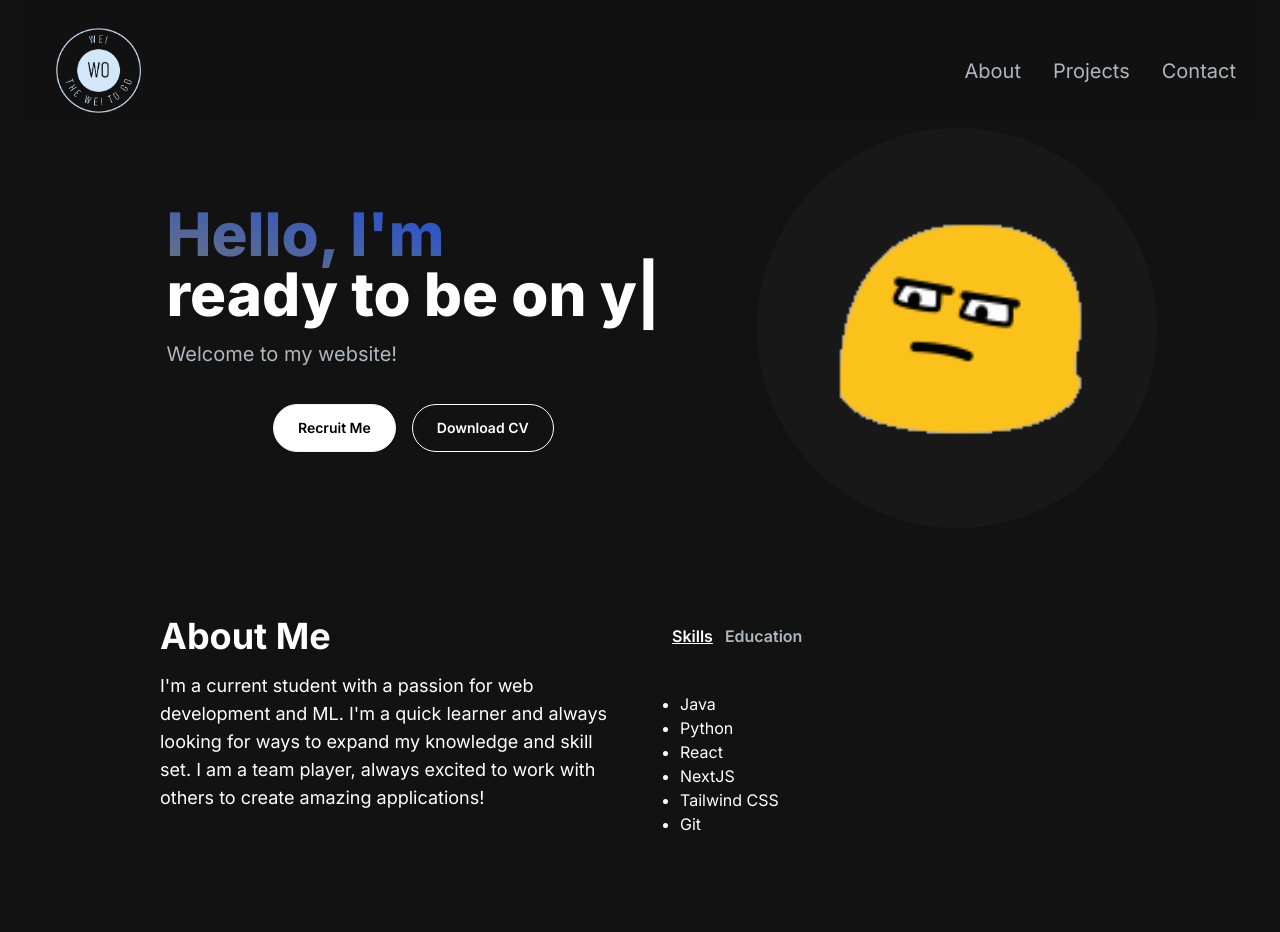
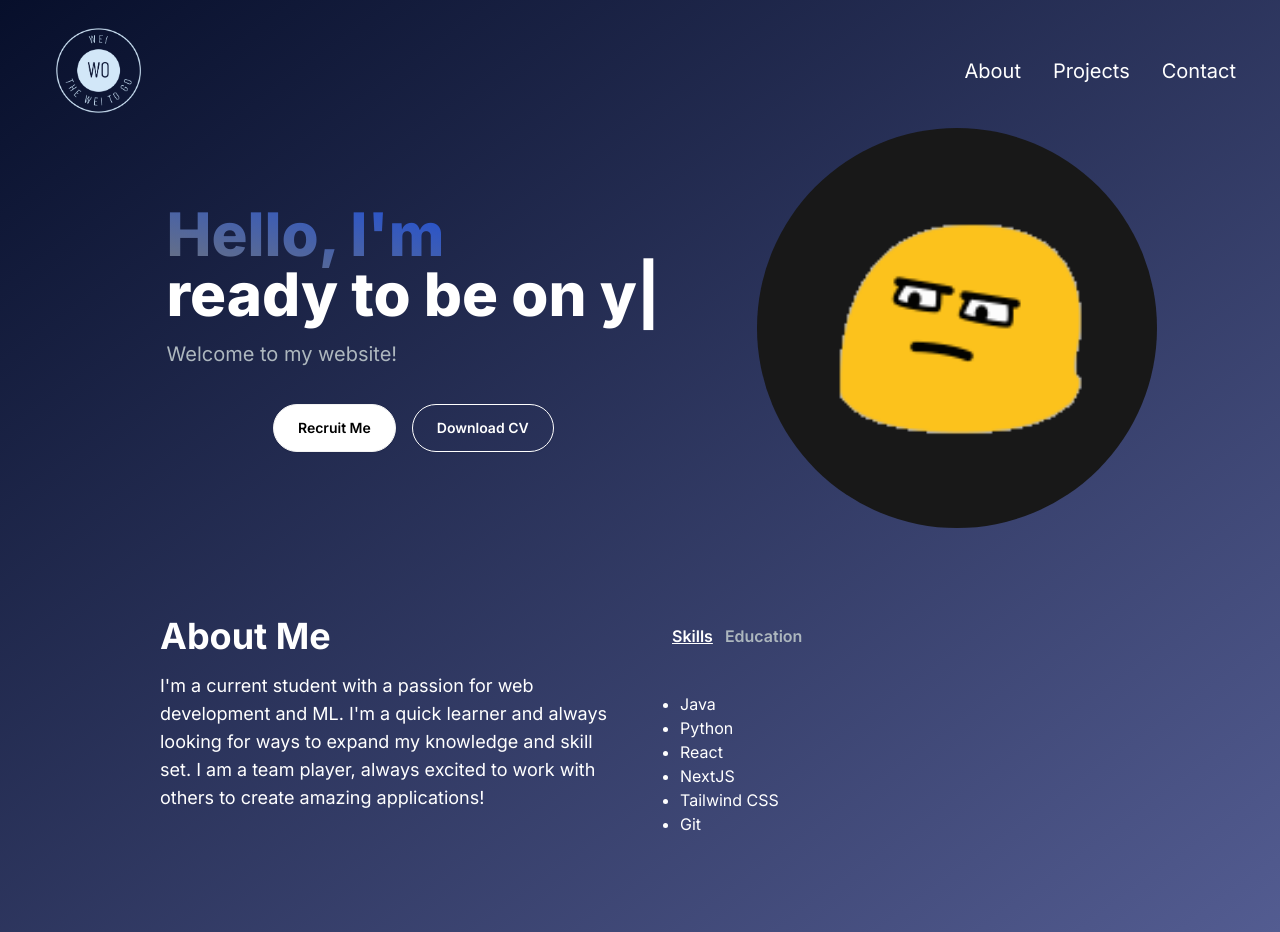
Before and after one commit to weio9134/personal-web, a Next.js app: page / in a window 1280 px wide. Built offline with nearby package versions, Linux system fonts and the light colour scheme.

Commit message:
Added color gradient to background - Added activities tab to be implemented when I have stuff

```diff
--- a/src/app/components/About.jsx
+++ b/src/app/components/About.jsx
@@ -1,6 +1,5 @@
 "use client";
 import React, { useTransition, useState } from "react";
-import Image from "next/image";
 import Tab from "./Tab";
 
 const SECTIONS = [
@@ -23,20 +22,18 @@ const SECTIONS = [
     id: "education",
     content: (
       <ul className="list-disc pl-2">
-        <li> Cornell University, 2026</li>
+        <li> Cornell University, Bachelor's of Science, 2026</li>
       </ul>
     ),
   },
-  // {
-  //   title: "Certifications",
-  //   id: "certifications",
-  //   content: (
-  //     <ul className="list-disc pl-2">
-  //       <li>AWS Cloud Practitioner</li>
-  //       <li>Google Professional Cloud Developer</li>
-  //     </ul>
-  //   ),
-  // },
+  {
+    title: "Activities",
+    id: "activities",
+    content: (
+      <ul className="list-disc pl-2">
+      </ul>
+    ),
+  },
 ];
 
 const AboutSection = () => {
@@ -73,6 +70,11 @@ const AboutSection = () => {
               active={tab === "education"}
               children={"Education"}
             />
+            {/* <Tab
+              selectTab={() => handleTabChange("activities")}
+              active={tab === "activities"}
+              children={"Activities"}
+            /> */}
           </div>
           <div className="mt-8">
             {SECTIONS.find((t) => t.id === tab).content}
--- a/src/app/components/Hero.jsx
+++ b/src/app/components/Hero.jsx
@@ -55,7 +55,7 @@ const Hero = () => {
           <div className="rounded-full bg-[#181818] relative w-[250px] h-[250px] lg:w-[400px] lg:h-[400px]">
             <Image
               className='absolute transform -translate-x-1/2 -translate-y-1/2 top-1/2 left-1/2'
-              src='/blorrb.gif'
+              src='/blorrb.png'
               alt='blorrb_temp_pfp'
               width={300}
               height={300}
--- a/src/app/components/Menu.jsx
+++ b/src/app/components/Menu.jsx
@@ -6,17 +6,17 @@ const Menu = () => {
     // <ul className='flex flex-col py-4 items-center'>
     <>
       <li>
-        <Link href={"#about"} className='block py-2 pl-3 pr-4 text-[#ADB7BE] sm:text-xl rounded md:p-0 hover:text-white'>
+        <Link href={"#about"} className='block py-2 pl-3 pr-4 text-white sm:text-xl rounded md:p-0 hover:text-white'>
           About
         </Link>
       </li>
       <li>
-        <Link href={"#projects"} className='block py-2 pl-3 pr-4 text-[#ADB7BE] sm:text-xl rounded md:p-0 hover:text-white'>
+        <Link href={"#projects"} className='block py-2 pl-3 pr-4 text-white sm:text-xl rounded md:p-0 hover:text-white'>
           Projects
         </Link>
       </li>
       <li>
-        <Link href={"#contact"} className='block py-2 pl-3 pr-4 text-[#ADB7BE] sm:text-xl rounded md:p-0 hover:text-white'>
+        <Link href={"#contact"} className='block py-2 pl-3 pr-4 text-white sm:text-xl rounded md:p-0 hover:text-white'>
           Contact
         </Link>
       </li>
--- a/src/app/components/Navbar.jsx
+++ b/src/app/components/Navbar.jsx
@@ -45,7 +45,7 @@ const Navbar = () => {
 
 
   return (
-    <nav ref={navbarRef} className='fixed top-0 py-5 pb-0 left-5 right-5 z-10 bg-[#121212] bg-opacity-95 active'>
+    <nav ref={navbarRef} className='fixed top-0 py-5 pb-0 left-5 right-5 z-10 bg-opacity-95 active'>
       <div className='flex flex-wrap items-center justify-between mx-auto px-4 py-2'>
         <Link href="/" className='text-xl md:text-3xl text-white font-semibold pl-5'>
           <Image
--- a/src/app/page.js
+++ b/src/app/page.js
@@ -4,7 +4,8 @@ import About from './components/About';
 
 export default function Home() {
   return (
-    <main className='lex min-h-screen flex-col bg-[#121212]'>
+    // <main className='lex min-h-screen flex-col bg-[#121212]'>
+    <main className='lex min-h-screen flex-col bg-gradient-to-br from-[#070F2B] to-[#535C91]'>
       <div className="container mx-auto px-12 py-4">
 
         <Navbar />
```
Also changed, not shown: public/blorrb.gif (deleted), public/blorrb.png (added).
